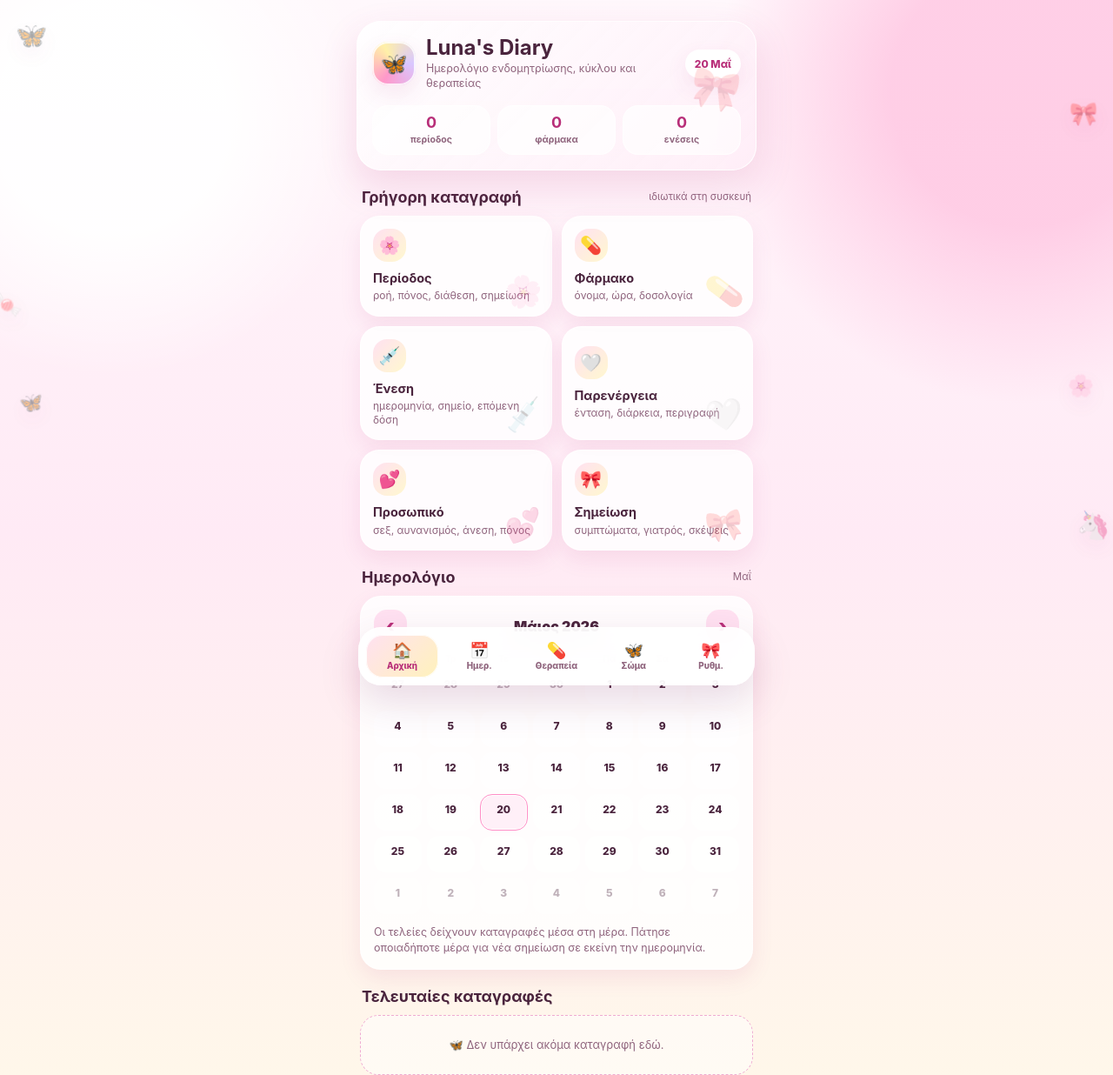
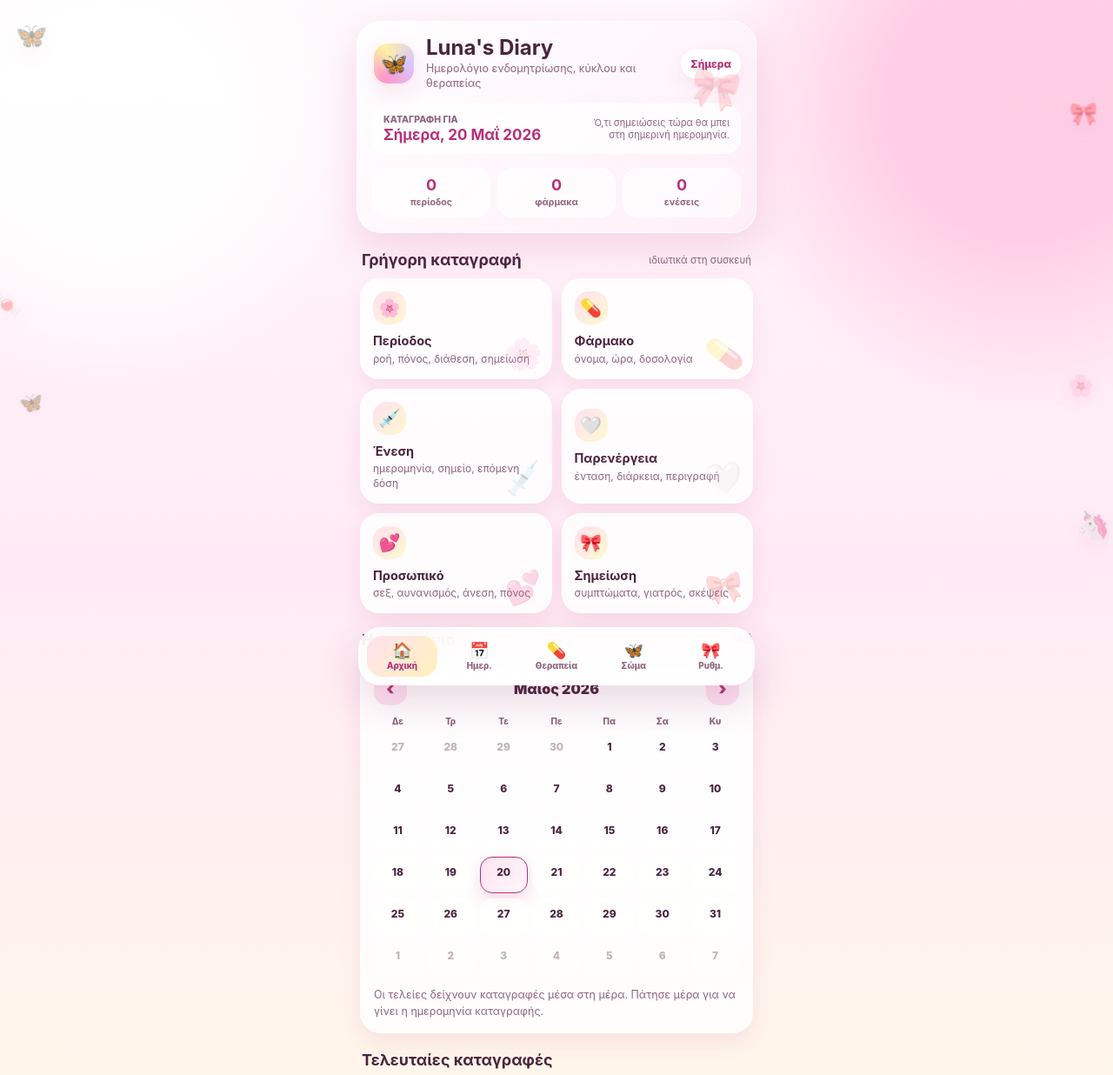
Before and after one commit to mariosrafail/luna-s-diary, a plain HTML site: page index.html in a window 1280 px wide. Shown: the top 1236 px of the page at 87% size. Drawn offline with Linux system fonts and the light colour scheme.

Commit message:
Add active entry date selector

```diff
--- a/index.html
+++ b/index.html
@@ -202,6 +202,42 @@
       font-weight: 750;
     }
 
+    .active-date-bar {
+      display: flex;
+      align-items: center;
+      justify-content: space-between;
+      gap: 12px;
+      margin-top: 14px;
+      border: 1px solid rgba(255, 255, 255, .88);
+      border-radius: 18px;
+      padding: 11px 12px;
+      background: rgba(255, 255, 255, .7);
+    }
+
+    .active-date-bar span {
+      display: block;
+      color: var(--muted);
+      font-size: 10.5px;
+      font-weight: 850;
+      text-transform: uppercase;
+    }
+
+    .active-date-bar strong {
+      display: block;
+      margin-top: 2px;
+      color: var(--rose);
+      font-size: 17px;
+      line-height: 1.15;
+    }
+
+    .active-date-bar small {
+      max-width: 158px;
+      color: var(--muted);
+      font-size: 11px;
+      line-height: 1.3;
+      text-align: right;
+    }
+
     .screen {
       display: none;
       animation: fadeIn .24s ease both;
@@ -372,6 +408,12 @@
       border-color: var(--pink-300);
       background: #fff0f8;
       box-shadow: inset 0 0 0 1px rgba(255, 255, 255, .9);
+    }
+
+    .day.selected {
+      border-color: var(--rose);
+      background: linear-gradient(135deg, #ffe1f1, #fff8fc);
+      box-shadow: 0 8px 18px rgba(184, 47, 121, .16);
     }
 
     .day .num {
@@ -669,7 +711,14 @@
               <p class="subtitle">Ημερολόγιο ενδομητρίωσης, κύκλου και θεραπείας</p>
             </div>
           </div>
-          <button class="today-pill" id="todayLabel" type="button">Σήμερα</button>
+          <button class="today-pill" id="todayLabel" type="button" onclick="selectEntryDate(todayISO(), true)">Σήμερα</button>
+        </div>
+        <div class="active-date-bar">
+          <div>
+            <span>Καταγραφή για</span>
+            <strong id="activeDateLabel">Σήμερα</strong>
+          </div>
+          <small id="activeDateNote">Ό,τι σημειώσεις τώρα θα μπει στη σημερινή ημερομηνία.</small>
         </div>
         <div class="stats">
           <div class="stat"><strong id="periodCount">0</strong><span>περίοδος</span></div>
@@ -709,16 +758,16 @@
 
         <div class="section-title">
           <h2>Ημερολόγιο</h2>
-          <span class="mini-note" id="monthMini">μήνας</span>
+          <span class="mini-note" id="monthMini" data-month-mini>μήνας</span>
         </div>
         <div class="panel">
           <div class="calendar-head">
             <button class="month-btn" type="button" onclick="shiftMonth(-1)" aria-label="Προηγούμενος μήνας">‹</button>
-            <div class="month-title" id="monthTitle"></div>
+            <div class="month-title" id="monthTitle" data-month-title></div>
             <button class="month-btn" type="button" onclick="shiftMonth(1)" aria-label="Επόμενος μήνας">›</button>
           </div>
-          <div class="calendar-grid" id="calendarGrid"></div>
-          <p class="hint" style="margin-top:12px;">Οι τελείες δείχνουν καταγραφές μέσα στη μέρα. Πάτησε οποιαδήποτε μέρα για νέα σημείωση σε εκείνη την ημερομηνία.</p>
+          <div class="calendar-grid" id="calendarGrid" data-calendar-grid></div>
+          <p class="hint" style="margin-top:12px;">Οι τελείες δείχνουν καταγραφές μέσα στη μέρα. Πάτησε μέρα για να γίνει η ημερομηνία καταγραφής.</p>
         </div>
 
         <div class="section-title">
@@ -729,8 +778,22 @@
 
       <section id="calendar" class="screen">
         <div class="section-title">
-          <h2>Όλες οι ημερομηνίες</h2>
+          <h2>Επιλεγμένη ημέρα</h2>
           <span class="mini-note">φίλτρο</span>
+        </div>
+        <div class="panel">
+          <div class="calendar-head">
+            <button class="month-btn" type="button" onclick="shiftMonth(-1)" aria-label="Προηγούμενος μήνας">‹</button>
+            <div class="month-title" data-month-title></div>
+            <button class="month-btn" type="button" onclick="shiftMonth(1)" aria-label="Επόμενος μήνας">›</button>
+          </div>
+          <div class="calendar-grid" data-calendar-grid></div>
+          <p class="hint" style="margin-top:12px;">Διάλεξε μέρα εδώ και μετά πρόσθεσε ή άλλαξε καταγραφή για εκείνη την ημερομηνία.</p>
+          <div class="pill-actions" style="margin-top:12px;">
+            <button class="btn" type="button" onclick="openModal('period')">Περίοδος</button>
+            <button class="btn" type="button" onclick="openModal('medicine')">Φάρμακο</button>
+            <button class="btn" type="button" onclick="openModal('note')">Σημείωση</button>
+          </div>
         </div>
         <div class="panel">
           <label for="calendarFilter">Κατηγορία</label>
@@ -743,6 +806,7 @@
             <option value="intimacy">Προσωπικά</option>
             <option value="note">Σημειώσεις</option>
           </select>
+          <p class="hint" style="margin-top:10px;">Η λίστα δείχνει μόνο τις καταγραφές της ημέρας που έχεις διαλέξει στο ημερολόγιο.</p>
         </div>
         <div class="entries" id="calendarEntries"></div>
       </section>
@@ -846,6 +910,7 @@
     const oldStorageKey = "endoBloomEntries";
     let entries = JSON.parse(localStorage.getItem(storageKey) || localStorage.getItem(oldStorageKey) || "[]");
     let currentMonth = new Date();
+    let activeDate = todayISO();
 
     const typeInfo = {
       period: { title: "Νέα περίοδος 🌸", subtitle: "Ροή, πόνος, διάθεση", label: "Περίοδος", icon: "🌸" },
@@ -873,6 +938,17 @@
       return new Date(iso + "T12:00:00").toLocaleDateString("el-GR", { day: "2-digit", month: "short", year: "numeric" });
     }
 
+    function formatLongDate(iso) {
+      if (!iso) return "";
+      return new Date(iso + "T12:00:00").toLocaleDateString("el-GR", { weekday: "long", day: "2-digit", month: "long", year: "numeric" });
+    }
+
+    function selectEntryDate(iso, jumpToMonth = false) {
+      activeDate = iso || todayISO();
+      if (jumpToMonth) currentMonth = new Date(`${activeDate}T12:00:00`);
+      renderAll();
+    }
+
     function saveStorage() {
       localStorage.setItem(storageKey, JSON.stringify(entries));
       localStorage.setItem(`${storageKey}Meta`, JSON.stringify({ updatedAt: new Date().toISOString(), count: entries.length }));
@@ -887,7 +963,7 @@
       window.scrollTo({ top: 0, behavior: "smooth" });
     }
 
-    function openModal(type, date = todayISO()) {
+    function openModal(type, date = activeDate) {
       const info = typeInfo[type];
       document.getElementById("entryType").value = type;
       document.getElementById("modalTitle").textContent = info.title;
@@ -1008,8 +1084,17 @@
       document.getElementById("injCount").textContent = entries.filter(e => e.type === "injection").length;
     }
 
+    function renderActiveDate() {
+      const isToday = activeDate === todayISO();
+      document.getElementById("activeDateLabel").textContent = isToday ? `Σήμερα, ${formatDate(activeDate)}` : formatLongDate(activeDate);
+      document.getElementById("activeDateNote").textContent = isToday
+        ? "Ό,τι σημειώσεις τώρα θα μπει στη σημερινή ημερομηνία."
+        : "Ό,τι σημειώσεις τώρα θα μπει σε αυτή την επιλεγμένη μέρα.";
+      document.getElementById("todayLabel").textContent = isToday ? "Σήμερα" : "Πίσω στο σήμερα";
+    }
+
     function renderMonth() {
-      const grid = document.getElementById("calendarGrid");
+      const grids = document.querySelectorAll("[data-calendar-grid]");
       const monthStart = new Date(currentMonth.getFullYear(), currentMonth.getMonth(), 1);
       const start = new Date(monthStart);
       const day = (monthStart.getDay() + 6) % 7;
@@ -1020,8 +1105,12 @@
         return acc;
       }, {});
 
-      document.getElementById("monthTitle").textContent = currentMonth.toLocaleDateString("el-GR", { month: "long", year: "numeric" });
-      document.getElementById("monthMini").textContent = currentMonth.toLocaleDateString("el-GR", { month: "short" });
+      document.querySelectorAll("[data-month-title]").forEach(el => {
+        el.textContent = currentMonth.toLocaleDateString("el-GR", { month: "long", year: "numeric" });
+      });
+      document.querySelectorAll("[data-month-mini]").forEach(el => {
+        el.textContent = currentMonth.toLocaleDateString("el-GR", { month: "short" });
+      });
 
       const cells = labels.map(label => `<div class="weekday">${label}</div>`);
       for (let i = 0; i < 42; i++) {
@@ -1031,13 +1120,16 @@
         const list = byDate[iso] || [];
         const isOutside = d.getMonth() !== currentMonth.getMonth();
         const isToday = iso === todayISO();
+        const isSelected = iso === activeDate;
         cells.push(`
-          <button class="day ${isOutside ? "outside" : ""} ${isToday ? "today" : ""}" type="button" onclick="openModal('note', '${iso}')">
+          <button class="day ${isOutside ? "outside" : ""} ${isToday ? "today" : ""} ${isSelected ? "selected" : ""}" type="button" onclick="selectEntryDate('${iso}', true)">
             <span class="num">${d.getDate()}</span>
             <span class="dots">${list.slice(0, 4).map(item => `<span class="dot ${item.type}"></span>`).join("")}</span>
           </button>`);
       }
-      grid.innerHTML = cells.join("");
+      grids.forEach(grid => {
+        grid.innerHTML = cells.join("");
+      });
     }
 
     function shiftMonth(delta) {
@@ -1047,11 +1139,12 @@
 
     function renderCalendarList() {
       const filter = document.getElementById("calendarFilter")?.value || "all";
-      const list = filter === "all" ? entries : entries.filter(e => e.type === filter);
+      const list = entries.filter(entry => entry.date === activeDate && (filter === "all" || entry.type === filter));
       renderList("calendarEntries", list);
     }
 
     function renderAll() {
+      renderActiveDate();
       renderMetrics();
       renderMonth();
       renderList("recentEntries", entries.slice(0, 5));
```
